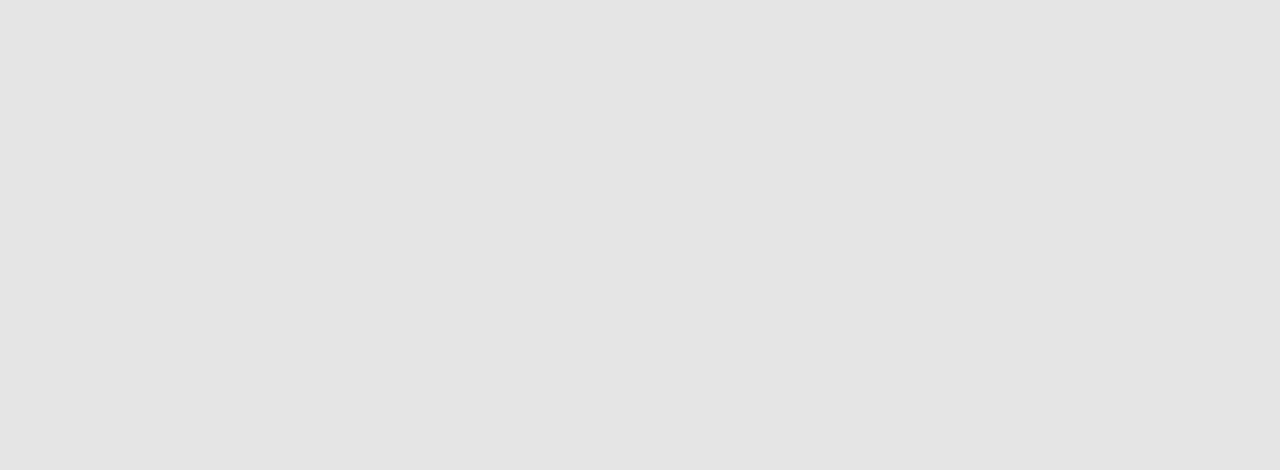
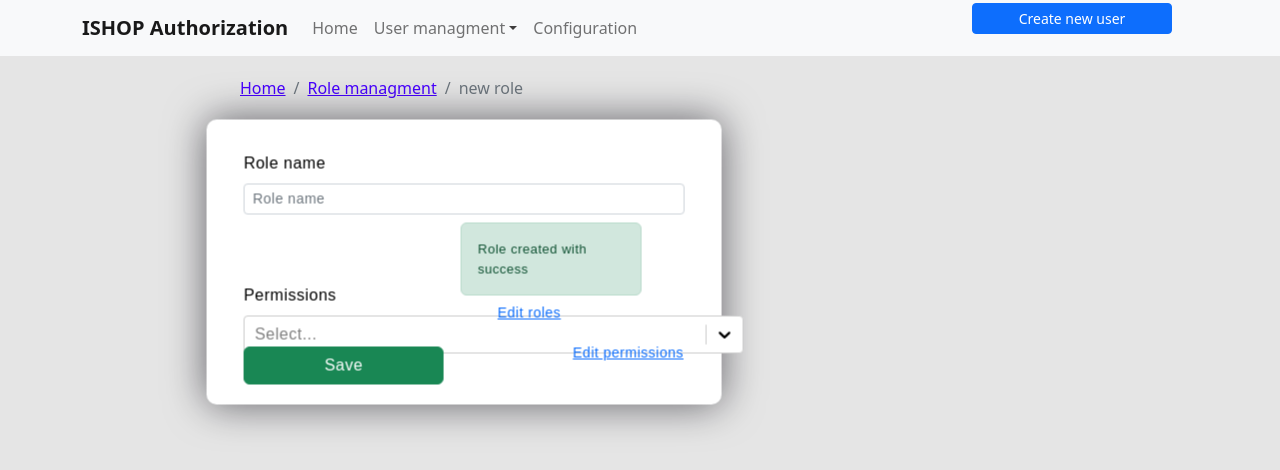
Before and after one commit to e2rabi/IShop-authorization-ui, a React (Vite) app: page /roles in a window 1280 px wide. Before the commit this address had no page. Shown: the top 470 px of the page. Built offline with nearby package versions, Linux system fonts and the light colour scheme.

Commit message:
add permissions page

```diff
--- a/package.json
+++ b/package.json
@@ -39,7 +39,8 @@
     "react": "^17.0.2",
     "react-bootstrap": "^2.5.0",
     "react-dom": "^17.0.2",
-    "react-router-dom": "^6.2.1"
+    "react-router-dom": "^6.2.1",
+    "react-select": "^5.6.1"
   },
   "browserslist": [
     "last 2 versions"
--- a/src/components/App.js
+++ b/src/components/App.js
@@ -2,10 +2,12 @@
 import { BrowserRouter, Routes, Route } from "react-router-dom";
 import { StrictMode, useState } from "react";
 import Home from "./Home";
-import CreateUser from "./CreateUser";
+import User from "./User";
 import "bootstrap/dist/css/bootstrap.min.css";
 import "../../src/style.css";
 import UserContext from "./UserContext";
+import Role from "./Role";
+import Authority from "./Authority";
 
 const App = () => {
   const currentUser = useState("");
@@ -15,7 +17,9 @@
         <BrowserRouter>
           <Routes>
             <Route path="/home" element={<Home />}></Route>
-            <Route path="/create-user" element={<CreateUser />}></Route>
+            <Route path="/create-user" element={<User />}></Route>
+            <Route path="/roles" element={<Role />}></Route>
+            <Route path="/authorities" element={<Authority />}></Route>
             <Route path="/" element={<Login />} />
           </Routes>
         </BrowserRouter>
--- /dev/null
+++ b/src/components/Authority.js
@@ -0,0 +1,87 @@
+import Menu from "./Menu";
+import Button from "react-bootstrap/Button";
+import Form from "react-bootstrap/Form";
+import Alert from "react-bootstrap/Alert"
+import { Col } from "react-bootstrap";
+import { Container, Row } from "react-bootstrap";
+import Breadcrumb from "react-bootstrap/Breadcrumb";
+
+const Authority = () => {
+  return (
+    <div>
+      <header>
+        <Menu></Menu>
+      </header>
+      <Container fluid>
+        <Row>
+          <div className="breadcrumb">
+            <Breadcrumb className="breadcrumb-menu">
+              <Breadcrumb.Item className="breadcrumb-text" href="#">
+                Home
+              </Breadcrumb.Item>
+              <Breadcrumb.Item className="breadcrumb-text" href="#">
+                Authorities managment
+              </Breadcrumb.Item>
+              <Breadcrumb.Item className="breadcrumb-text" active>
+                new permission
+              </Breadcrumb.Item>
+            </Breadcrumb>
+          </div>
+        </Row>
+        <Row>
+          <Col>
+            <Form className="authority-form">
+              <Row className="form-row">
+                <Col className="form-col">
+                  <Form.Group className="mb-4" controlId="formBasicPassword">
+                    <Form.Label>Permission name </Form.Label>
+                    <Form.Control
+                      className="form-input form-role-input"
+                      size="sm"
+                      type="text"
+                      placeholder="Permission name"
+                    />
+                  </Form.Group>
+                </Col>
+              </Row>
+              <Row>
+                <Col className="form-col">
+                <Form.Group className="mb-4" controlId="formBasicPassword">
+                <Alert className="alert-permission" variant="success">
+                    Permission created with success
+                </Alert>
+                  </Form.Group>
+
+                </Col>
+              </Row>
+              <Row>
+                <Col className="form-col">
+                  <Form.Group className="mb-4" controlId="formBasicPassword">
+                    <Button className="btn-create-authority" variant="success" type="submit">
+                      Save
+                    </Button>
+                  </Form.Group>
+                </Col>
+              </Row>
+              <Row>
+                <Col className="form-col">
+                  <Form.Group className="mb-4" controlId="formBasicPassword">
+                  <Button
+                    className="edit-permission"
+                    size="sm"
+                    variant="link"
+                  >
+                    Edit permissions
+                  </Button>
+                  </Form.Group>
+                </Col>
+              </Row>
+            </Form>
+          </Col>
+        </Row>
+      </Container>
+    </div>
+  );
+};
+
+export default Authority;
--- /dev/null
+++ b/src/components/Role.js
@@ -0,0 +1,120 @@
+import Menu from "./Menu";
+import Button from "react-bootstrap/Button";
+import Form from "react-bootstrap/Form";
+import { Col } from "react-bootstrap";
+import { Container, Row } from "react-bootstrap";
+import Breadcrumb from "react-bootstrap/Breadcrumb";
+import Alert from "react-bootstrap/Alert"
+import Select from "react-select";
+import { useNavigate } from "react-router-dom";
+
+const Role = () => {
+  const navigate = useNavigate();
+  const addPermission = () => {
+    navigate("/authorities");
+  };
+  const options = [
+    { value: "chocolate", label: "Create-user" },
+    { value: "strawberry", label: "Delete-user" },
+    { value: "vanilla", label: "Edit-user" },
+  ];
+  return (
+    <div>
+      <header>
+        <Menu></Menu>
+      </header>
+      <Container fluid>
+        <Row>
+          <div className="breadcrumb">
+            <Breadcrumb className="breadcrumb-menu">
+              <Breadcrumb.Item className="breadcrumb-text" href="#">
+                Home
+              </Breadcrumb.Item>
+              <Breadcrumb.Item className="breadcrumb-text" href="#">
+                Role managment
+              </Breadcrumb.Item>
+              <Breadcrumb.Item className="breadcrumb-text" active>
+                new role
+              </Breadcrumb.Item>
+            </Breadcrumb>
+          </div>
+        </Row>
+        <Row>
+          <Col>
+            <Form className="role-form">
+              <Row className="form-row">
+                <Col className="form-col">
+                  <Form.Group className="mb-4" controlId="formBasicPassword">
+                    <Form.Label>Role name </Form.Label>
+                    <Form.Control
+                      className="form-input form-role-input"
+                      size="sm"
+                      type="text"
+                      placeholder="Role name"
+                    />
+                  </Form.Group>
+                </Col>
+              </Row>
+              <Row>
+                <Col className="form-col">
+                <Form.Group className="mb-4" controlId="formBasicPassword">
+                <Alert className="alert-permission" variant="success">
+                    Role created with success
+                </Alert>
+                  </Form.Group>
+
+                </Col>
+              </Row>
+              <Row className="form-row permission">
+              <Col className="form-col">
+                  <Form.Group className="mb-2" controlId="formBasicPassword">
+                    <Form.Label>Permissions </Form.Label>
+                    <Select className="form-role-input" isMulti options={options} />
+                  </Form.Group>
+                </Col>
+              <Col className="form-col">
+                  <Form.Group className="mb-2" controlId="formBasicPassword">
+                  <Button
+                    className="form-btn-manage-permission"
+                    size="sm"
+                    variant="link"
+                    onClick={()=>addPermission()}
+                  >
+                    Edit permissions
+                  </Button>
+                  </Form.Group>
+                </Col>
+
+              </Row>
+              <Row>
+                <Col className="form-col">
+                  <Form.Group className="mb-4" controlId="formBasicPassword">
+                    <Button className="btn-create-role" variant="success" type="submit">
+                      Save
+                    </Button>
+                  </Form.Group>
+                </Col>
+              </Row>
+              <Row>
+              <Col className="form-col">
+                  <Form.Group className="mb-2" controlId="formBasicPassword">
+                  <Button
+                    className="form-btn-edit-roles"
+                    size="sm"
+                    variant="link"
+                    onClick={()=>addPermission()}
+                  >
+                    Edit roles
+                  </Button>
+                  </Form.Group>
+                </Col>
+              </Row>
+            </Form>
+          </Col>
+        </Row>
+      </Container>
+    </div>
+  );
+};
+
+export default Role;
--- a/src/components/CreateUser.js
+++ b/src/components/User.js
@@ -4,8 +4,12 @@
 import { Col } from "react-bootstrap";
 import { Container, Row } from "react-bootstrap";
 import Breadcrumb from "react-bootstrap/Breadcrumb";
-
-const CreateUser = () => {
+import { useNavigate } from "react-router-dom";
+const User = () => {
+  const navigate = useNavigate();
+  const editRoles = () => {
+    navigate("/roles");
+  };
   return (
     <div>
       <header>
@@ -157,23 +161,20 @@
                     className="form-btn-manage-role"
                     size="sm"
                     variant="link"
+                    onClick={()=>editRoles()}
                   >
-                    Manage roles
+                    Edit roles
                   </Button>
                 </Col>
               </Row>
               <Row>
+                <Col className="form-col"></Col>
                 <Col className="form-col">
-
-                </Col>
-                <Col className="form-col">
-                <Button variant="success" type="submit">
+                  <Button variant="success" type="submit">
                     Create user
                   </Button>
                 </Col>
-                <Col className="form-col">
-
-                 </Col>
+                <Col className="form-col"></Col>
               </Row>
             </Form>
           </Col>
@@ -183,4 +184,4 @@
   );
 };
 
-export default CreateUser;
+export default User;
--- a/src/style.css
+++ b/src/style.css
@@ -164,6 +164,24 @@
 padding-bottom: 20px;
 padding-top: 20px;
 }
+.role-form{
+  width: 41%;
+  height: 285px;
+  margin-top: 5px;
+  padding-top: 20px;
+  padding-bottom: 20px;
+  position: relative;
+  left: 36%;
+}
+.authority-form{
+  width: 41%;
+  height: 193px;
+  margin-top: 5px;
+  padding-top: 20px;
+  padding-bottom: 20px;
+  position: relative;
+  left: 36%;
+}
 .form-input{
   width: 400px;
 }
@@ -173,6 +191,12 @@
     float: right;
     left: 117px;
     color: #1111b6;
+}
+.form-btn-manage-permission{
+  bottom: 24px;
+  position: relative;
+  color: #1111b6;
+  left: 164px;
 }
 .form-check-label{
   position: relative;
@@ -204,3 +228,41 @@
   position: relative;
   top:10px;
 }
+.form-role-input{
+  width: 500px;
+}
+.btn-create-role{
+  width: 200px;
+  position: relative;
+  bottom: 108px;
+}
+.btn-create-authority{
+  width: 200px;
+  position: relative;
+  bottom: 58px;
+}
+.alert-permission{
+  padding: 8px;
+  font-size: 13px;
+  width: 41%;
+  position: relative;
+  bottom: 16px;
+  float: right;
+  right: 43px;
+}
+.edit-permission{
+  color: rgb(17, 17, 182);
+  position: relative;
+  bottom: 118px;
+  left: 164px;
+}
+.form-btn-edit-roles{
+  color: #1111b6;
+  position: relative;
+  bottom: 219px;
+  left: 65px;
+}
+.permission{
+  position: relative;
+  bottom: 54px;
+}
```
Also changed, not shown: 1 other file (tests, documents, lock files or other folders).
